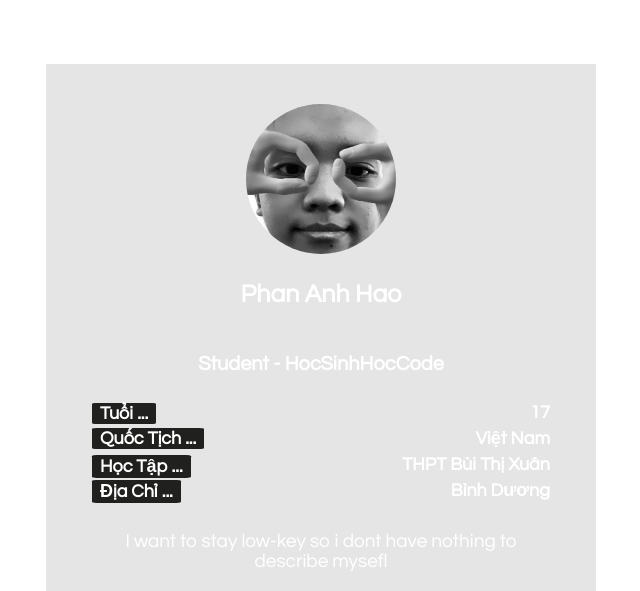
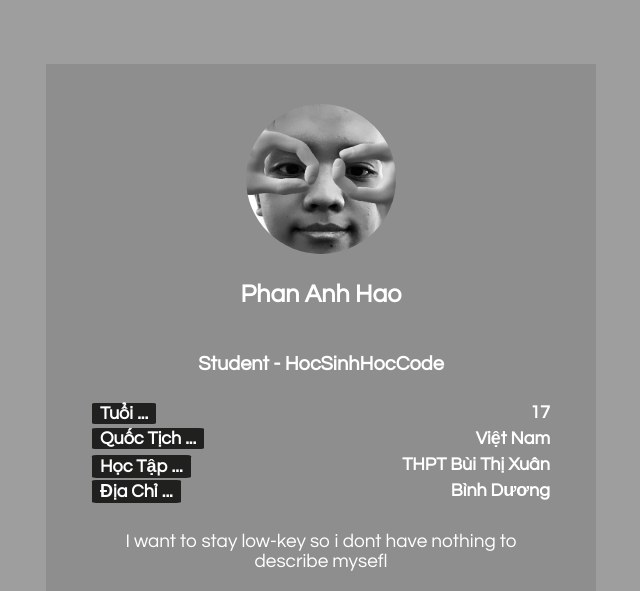
Before and after one commit to Haophananh1312/myprofile, a plain HTML site: page index.html in a window 1280 px wide. Shown: the top 591 px of the page, without its empty margins (319-959 px from the left). Drawn offline with nearby package versions, Linux system fonts and the light colour scheme; the site is published under a folder, as on GitHub Pages, so addresses that start at the root find nothing.

Commit message:
Fix background

```diff
--- a/style.css
+++ b/style.css
@@ -6,7 +6,7 @@
 body {
   margin: 0;
   padding: 0;
-  background: url(/pexels-hasan-albari-1229861.jpg) no-repeat;
+  background: url("pexels-hasan-albari-1229861.jpg") no-repeat;
   background-size: cover;
 }
 p {
```
